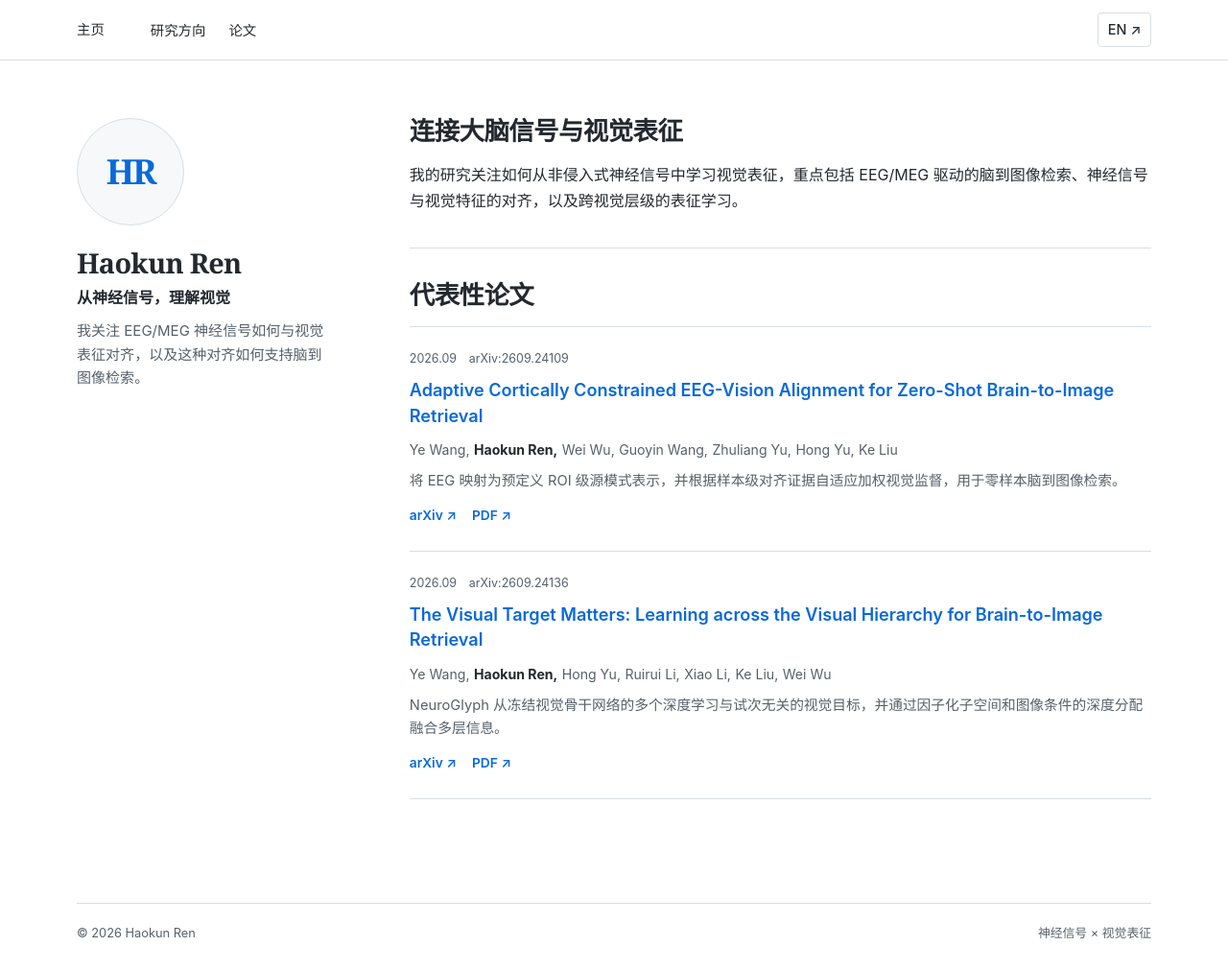
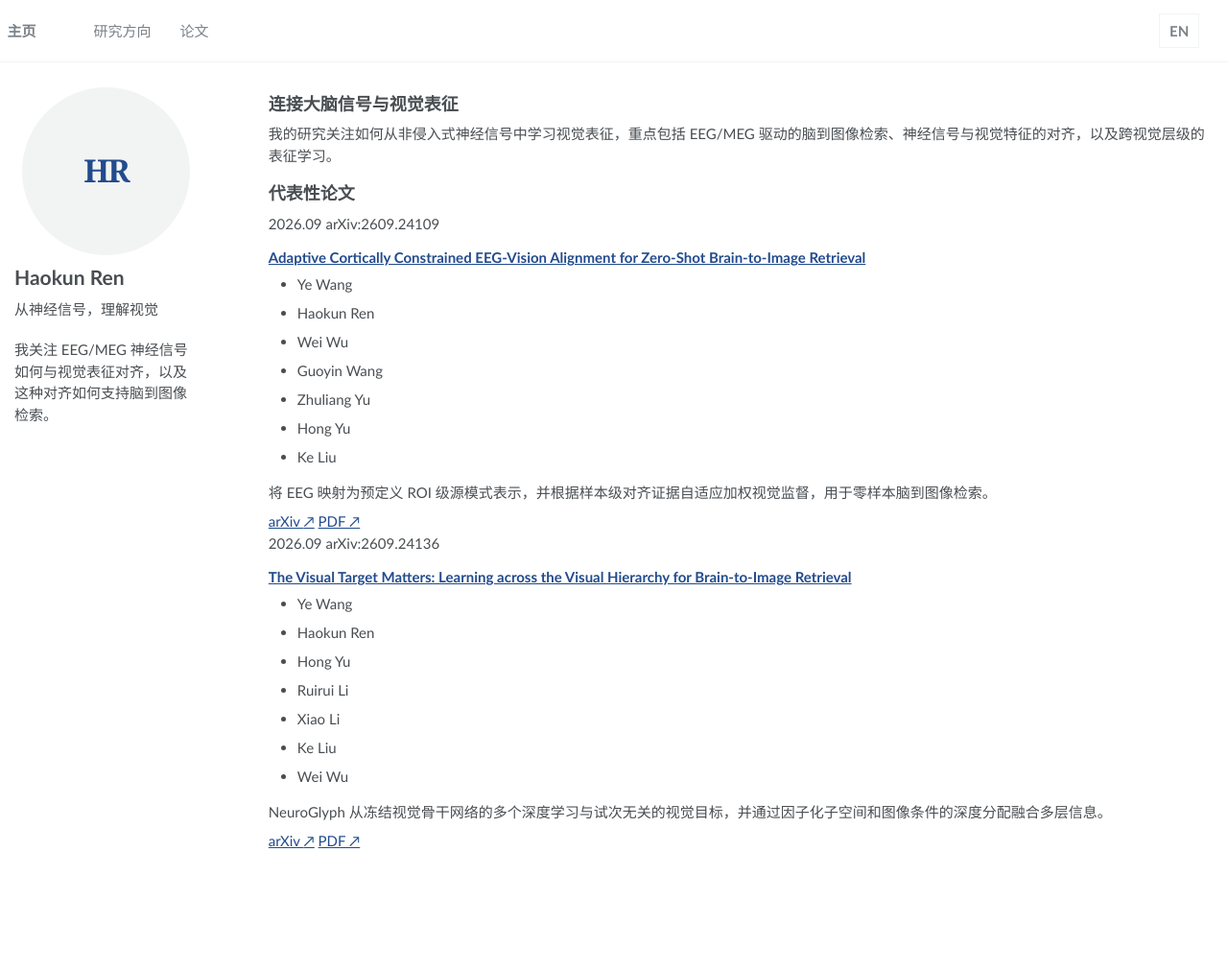
Before and after one commit to J4ck1e2000/J4ck1e2000.github.io, a Jekyll site: the page built from _pages/about.md, in a window 1280 px wide and 1011 px high. Shown: the whole window at 96% size. Built offline with Jekyll 4.4.1, drawn with Linux system fonts in a browser that asks for light colours.

Commit message:
feat: wire bilingual pages into AcadHomepage

```diff
--- a/_config.yml
+++ b/_config.yml
@@ -10,6 +10,9 @@ title                    : "Haokun Ren"
 description              : "Research on EEG/MEG neural representations and brain-to-image retrieval."
 url                      : "https://j4ck1e2000.github.io"
 repository               : "J4ck1e2000/J4ck1e2000.github.io"
+google_scholar_stats_use_cdn: true
+google_scholar_stats_enabled: false
+google_analytics_id: ""
 
 # Site Author
 author:
@@ -35,6 +38,9 @@ exclude:
   - .jekyll-assets-cache
   - .sass-cache
   - .github
+  - assets/js/_main.js
+  - assets/js/plugins
+  - assets/js/vendor
   - Gemfile
   - LICENSE
   - README.md
@@ -70,13 +76,15 @@ defaults:
   # _pages
   - scope:
       path: ""
-    type: pages
+      type: pages
     values:
       layout: default
+      author_profile: true
 
 
 # Sass/SCSS
 sass:
+  sass_dir: _sass
   style: compressed
 
 
@@ -87,15 +95,19 @@ timezone: Asia/Shanghai # http://en.wikipedia.org/wiki/List_of_tz_database_time_
 
 # Plugins
 plugins:
+  - jekyll-paginate
   - jekyll-sitemap
+  - jekyll-gist
   - jekyll-feed
   - jekyll-redirect-from
 # mimic GitHub Pages with --safe
 whitelist:
+  - jekyll-paginate
   - jekyll-sitemap
+  - jekyll-gist
   - jekyll-feed
+  - jemoji
   - jekyll-redirect-from
-  - jemoji
 
 
 # HTML Compression
--- /dev/null
+++ b/_includes/author-profile.html
@@ -0,0 +1,223 @@
+{% if page.author and site.data.authors[page.author] %}
+  {% assign author = site.data.authors[page.author] %}{% else %}{% assign author = site.author %}
+{% endif %}
+{% assign author_bio = author.bio[page.locale] | default: author.bio %}
+
+<div itemscope itemtype="http://schema.org/Person" class="profile_box">
+
+  <div class="author__avatar">
+    {% if author.avatar %}
+      <img src="{{ author.avatar | relative_url }}" class="author__avatar" alt="{{ author.name | escape }}">
+    {% else %}
+      <span class="author__avatar-fallback" aria-hidden="true">HR</span>
+    {% endif %}
+  </div>
+
+  <div class="author__content">
+    <h3 class="author__name">{{ author.name | escape }}</h3>
+    {% if page.hero_title %}<p class="author__bio author__tagline">{{ page.hero_title | escape }}</p>{% endif %}
+    {% if author_bio %}<p class="author__bio">{{ author_bio | escape }}</p>{% endif %}
+  </div>
+
+  {% if author.location or author.employer or author.uri or author.email or author.keybase or author.researchgate or author.twitter or author.facebook or author.google_plus or author.linkedin or author.dblp or author.xing or author.instagram or author.tumblr or author.bitbucket or author.github or author.stackoverflow or author.lastfm or author.dribbble or author.pinterest or author.foursquare or author.steam or author.youtube or author.soundcloud or author.weibo or author.flickr or author.codepen or author.vine or author.googlescholar or author.pubmed or author.orcid or author.impactstory or author.wikipedia %}
+  <div class="author__urls-wrapper">
+    <!-- <button class="btn btn--inverse">More Info & Contact</button> -->
+    <ul class="author__urls social-icons">
+      {% if author.location %}
+        <li><i class="fa fa-fw fa-map-marker" aria-hidden="true"></i> {{ author.location }}</li>
+      {% endif %}
+      {% if author.employer %}
+        <li><i class="fa fa-fw fa-map-marker" aria-hidden="true"></i> {{ author.employer }}</li>
+      {% endif %}
+      {% if author.uri %}
+        <li><a href="{{ author.uri }}"><i class="fas fa-fw fa-link" aria-hidden="true"></i> Website</a></li>
+      {% endif %}
+      {% if author.email %}
+        <li><a href="mailto:{{ author.email }}"><i class="fas fa-fw fa-envelope" aria-hidden="true"></i> Email</a></li>
+      {% endif %}
+      {% if author.keybase %}
+        <li><a href="https://keybase.io/{{ author.keybase }}"><i class="fas fa-fw fa-key" aria-hidden="true"></i> Keybase</a></li>
+      {% endif %}
+       {% if author.researchgate %}
+        <li><a href="{{ author.researchgate }}"><i class="fab fa-fw fa-researchgate" aria-hidden="true"></i> ResearchGate</a></li>
+      {% endif %}
+      {% if author.twitter %}
+        <li><a href="https://twitter.com/{{ author.twitter }}"><i class="fab fa-fw fa-twitter-square" aria-hidden="true"></i> Twitter</a></li>
+      {% endif %}
+      {% if author.facebook %}
+        <li><a href="https://www.facebook.com/{{ author.facebook }}"><i class="fab fa-fw fa-facebook-square" aria-hidden="true"></i> Facebook</a></li>
+      {% endif %}
+      {% if author.google_plus %}
+        <li><a href="https://plus.google.com/+{{ author.google_plus }}"><i class="fab fa-fw fa-google-plus" aria-hidden="true"></i> Google+</a></li>
+      {% endif %}
+      {% if author.linkedin %}
+        <li><a href="https://www.linkedin.com/in/{{ author.linkedin }}"><i class="fab fa-fw fa-linkedin" aria-hidden="true"></i> LinkedIn</a></li>
+      {% endif %}
+      {% if author.dblp %}
+        <li><a href="{{ author.dblp }}"><i class="ai ai-dblp ai-fw" aria-hidden="true"></i> DBLP</a></li>
+      {% endif %}
+      {% if author.xing %}
+        <li><a href="https://www.xing.com/profile/{{ author.xing }}"><i class="fab fa-fw fa-xing-square" aria-hidden="true"></i> XING</a></li>
+      {% endif %}
+      {% if author.instagram %}
+        <li><a href="https://instagram.com/{{ author.instagram }}"><i class="fab fa-fw fa-instagram" aria-hidden="true"></i> Instagram</a></li>
+      {% endif %}
+      {% if author.tumblr %}
+        <li><a href="https://{{ author.tumblr }}.tumblr.com"><i class="fab fa-fw fa-tumblr-square" aria-hidden="true"></i> Tumblr</a></li>
+      {% endif %}
+      {% if author.bitbucket %}
+        <li><a href="https://bitbucket.org/{{ author.bitbucket }}"><i class="fab fa-fw fa-bitbucket" aria-hidden="true"></i> Bitbucket</a></li>
+      {% endif %}
+      {% if author.github %}
+        <li><a href="https://github.com/{{ author.github }}"><i class="fab fa-fw fa-github" aria-hidden="true"></i> Github</a></li>
+      {% endif %}
+      {% if author.stackoverflow %}
+        <li><a href="https://www.stackoverflow.com/users/{{ author.stackoverflow }}"><i class="fab fa-fw fa-stack-overflow" aria-hidden="true"></i> Stackoverflow</a></li>
+      {% endif %}
+      {% if author.lastfm %}
+        <li><a href="https://lastfm.com/user/{{ author.lastfm }}"><i class="fab fa-fw fa-lastfm-square" aria-hidden="true"></i> Last.fm</a></li>
+      {% endif %}
+      {% if author.dribbble %}
+        <li><a href="https://dribbble.com/{{ author.dribbble }}"><i class="fab fa-fw fa-dribbble-square" aria-hidden="true"></i> Dribbble</a></li>
+      {% endif %}
+      {% if author.pinterest %}
+        <li><a href="https://www.pinterest.com/{{ author.pinterest }}"><i class="fab fa-fw fa-pinterest" aria-hidden="true"></i> Pinterest</a></li>
+      {% endif %}
+      {% if author.foursquare %}
+        <li><a href="https://foursquare.com/{{ author.foursquare }}"><i class="fab fa-fw fa-foursquare" aria-hidden="true"></i> Foursquare</a></li>
+      {% endif %}
+      {% if author.steam %}
+        <li><a href="https://steamcommunity.com/id/{{ author.steam }}"><i class="fab fa-fw fa-steam-square" aria-hidden="true"></i> Steam</a></li>
+      {% endif %}
+      {% if author.youtube %}
+        <li><a href="https://www.youtube.com/user/{{ author.youtube }}"><i class="fab fa-fw fa-youtube" aria-hidden="true"></i> YouTube</a></li>
+      {% endif %}
+      {% if author.soundcloud %}
+        <li><a href="https://soundcloud.com/{{ author.soundcloud }}"><i class="fab fa-fw fa-soundcloud" aria-hidden="true"></i> Soundcloud</a></li>
+      {% endif %}
+      {% if author.weibo %}
+        <li><a href="https://www.weibo.com/{{ author.weibo }}"><i class="fab fa-fw fa-weibo" aria-hidden="true"></i> Weibo</a></li>
+      {% endif %}
+      {% if author.flickr %}
+        <li><a href="https://www.flickr.com/{{ author.flickr }}"><i class="fab fa-fw fa-flickr" aria-hidden="true"></i> Flickr</a></li>
+      {% endif %}
+      {% if author.codepen %}
+        <li><a href="https://codepen.io/{{ author.codepen }}"><i class="fab fa-fw fa-codepen" aria-hidden="true"></i> CodePen</a></li>
+      {% endif %}
+      {% if author.vine %}
+        <li><a href="https://vine.co/u/{{ author.vine }}"><i class="fab fa-fw fa-vine" aria-hidden="true"></i> Vine</a></li>
+      {% endif %}
+      {% if author.googlescholar %}
+        <li><a href="{{ author.googlescholar }}"><i class="fas fa-fw fa-graduation-cap"></i> Google Scholar</a></li>
+      {% endif %}
+      {% if author.pubmed %}
+        <li><a href="{{ author.pubmed }}"><i class="ai ai-pubmed-square ai-fw"></i> PubMed</a></li>
+      {% endif %}
+      {% if author.orcid %}
+        <li><a href="{{ author.orcid }}"><i class="ai ai-orcid-square ai-fw"></i> ORCID</a></li>
+      {% endif %}
+      {% if author.impactstory %}
+        <li><a href="{{ author.impactstory }}"><i class="ai ai-impactstory ai-fw"></i> Impactstory</a></li>
+      {% endif %}
+      {% if author.wikipedia %}
+        <li><a href="https://en.wikipedia.org/wiki/User:{{ author.wikipedia }}"><i class="fab fa-fw fa-wikipedia-w" aria-hidden="true"></i> Wikipedia</a></li>
+{% endif %}
+    </ul>
+      <div class="author__urls_sm">
+      {% if author.uri %}
+        <a href="{{ author.uri }}"><i class="fas fa-fw fa-link" aria-hidden="true"></i></a>
+      {% endif %}
+      {% if author.email %}
+        <a href="mailto:{{ author.email }}"><i class="fas fa-fw fa-envelope" aria-hidden="true"></i></a>
+      {% endif %}
+      {% if author.keybase %}
+        <a href="https://keybase.io/{{ author.keybase }}"><i class="fas fa-fw fa-key" aria-hidden="true"></i></a>
+      {% endif %}
+       {% if author.researchgate %}
+        <a href="{{ author.researchgate }}"><i class="fab fa-fw fa-researchgate" aria-hidden="true"></i></a>
+      {% endif %}
+      {% if author.twitter %}
+        <a href="https://twitter.com/{{ author.twitter }}"><i class="fab fa-fw fa-twitter-square" aria-hidden="true"></i></a>
+      {% endif %}
+      {% if author.facebook %}
+        <a href="https://www.facebook.com/{{ author.facebook }}"><i class="fab fa-fw fa-facebook-square" aria-hidden="true"></i></a>
+      {% endif %}
+      {% if author.google_plus %}
+        <a href="https://plus.google.com/+{{ author.google_plus }}"><i class="fab fa-fw fa-google-plus" aria-hidden="true"></i></a>
+      {% endif %}
+      {% if author.linkedin %}
+        <a href="https://www.linkedin.com/in/{{ author.linkedin }}"><i class="fab fa-fw fa-linkedin" aria-hidden="true"></i></a>
+      {% endif %}
+      {% if author.dblp %}
+        <a href="{{ author.dblp }}"><i class="ai ai-dblp ai-fw" aria-hidden="true"></i></a>
+      {% endif %}
+      {% if author.xing %}
+        <a href="https://www.xing.com/profile/{{ author.xing }}"><i class="fab fa-fw fa-xing-square" aria-hidden="true"></i></a>
+      {% endif %}
+      {% if author.instagram %}
+        <a href="https://instagram.com/{{ author.instagram }}"><i class="fab fa-fw fa-instagram" aria-hidden="true"></i></a>
+      {% endif %}
+      {% if author.tumblr %}
+        <a href="https://{{ author.tumblr }}.tumblr.com"><i class="fab fa-fw fa-tumblr-square" aria-hidden="true"></i></a>
+      {% endif %}
+      {% if author.bitbucket %}
+        <a href="https://bitbucket.org/{{ author.bitbucket }}"><i class="fab fa-fw fa-bitbucket" aria-hidden="true"></i></a>
+      {% endif %}
+      {% if author.github %}
+        <a href="https://github.com/{{ author.github }}"><i class="fab fa-fw fa-github" aria-hidden="true"></i></a>
+      {% endif %}
+      {% if author.stackoverflow %}
+        <a href="https://www.stackoverflow.com/users/{{ author.stackoverflow }}"><i class="fab fa-fw fa-stack-overflow" aria-hidden="true"></i></a>
+      {% endif %}
+      {% if author.lastfm %}
+        <a href="https://lastfm.com/user/{{ author.lastfm }}"><i class="fab fa-fw fa-lastfm-square" aria-hidden="true"></i></a>
+      {% endif %}
+      {% if author.dribbble %}
+        <a href="https://dribbble.com/{{ author.dribbble }}"><i class="fab fa-fw fa-dribbble-square" aria-hidden="true"></i></a>
+      {% endif %}
+      {% if author.pinterest %}
+        <a href="https://www.pinterest.com/{{ author.pinterest }}"><i class="fab fa-fw fa-pinterest" aria-hidden="true"></i></a>
+      {% endif %}
+      {% if author.foursquare %}
+        <a href="https://foursquare.com/{{ author.foursquare }}"><i class="fab fa-fw fa-foursquare" aria-hidden="true"></i></a>
+      {% endif %}
+      {% if author.steam %}
+        <a href="https://steamcommunity.com/id/{{ author.steam }}"><i class="fab fa-fw fa-steam-square" aria-hidden="true"></i></a>
+      {% endif %}
+      {% if author.youtube %}
+        <a href="https://www.youtube.com/user/{{ author.youtube }}"><i class="fab fa-fw fa-youtube" aria-hidden="true"></i></a>
+      {% endif %}
+      {% if author.soundcloud %}
+        <a href="https://soundcloud.com/{{ author.soundcloud }}"><i class="fab fa-fw fa-soundcloud" aria-hidden="true"></i></a>
+      {% endif %}
+      {% if author.weibo %}
+        <a href="https://www.weibo.com/{{ author.weibo }}"><i class="fab fa-fw fa-weibo" aria-hidden="true"></i></a>
+      {% endif %}
+      {% if author.flickr %}
+        <a href="https://www.flickr.com/{{ author.flickr }}"><i class="fab fa-fw fa-flickr" aria-hidden="true"></i></a>
+      {% endif %}
+      {% if author.codepen %}
+        <a href="https://codepen.io/{{ author.codepen }}"><i class="fab fa-fw fa-codepen" aria-hidden="true"></i></a>
+      {% endif %}
+      {% if author.vine %}
+        <a href="https://vine.co/u/{{ author.vine }}"><i class="fab fa-fw fa-vine" aria-hidden="true"></i></a>
+      {% endif %}
+      {% if author.googlescholar %}
+        <a href="{{ author.googlescholar }}"><i class="fas fa-fw fa-graduation-cap"></i></a>
+      {% endif %}
+      {% if author.pubmed %}
+        <a href="{{ author.pubmed }}"><i class="ai ai-pubmed-square ai-fw"></i></a>
+      {% endif %}
+      {% if author.orcid %}
+        <a href="{{ author.orcid }}"><i class="ai ai-orcid-square ai-fw"></i></a>
+      {% endif %}
+      {% if author.impactstory %}
+        <a href="{{ author.impactstory }}"><i class="ai ai-impactstory ai-fw"></i></a>
+      {% endif %}
+      {% if author.wikipedia %}
+        <a href="https://en.wikipedia.org/wiki/User:{{ author.wikipedia }}"><i class="fab fa-fw fa-wikipedia-w" aria-hidden="true"></i></a>
+      {% endif %}
+    </div>
+  </div>
+  {% endif %}
+</div>
--- /dev/null
+++ b/_includes/browser-upgrade.html
@@ -0,0 +1,3 @@
+<!--[if lt IE 9]>
+<div class="notice--danger align-center" style="margin: 0;">You are using an <strong>outdated</strong> browser. Please <a href="http://browsehappy.com/">upgrade your browser</a> to improve your experience.</div>
+<![endif]-->
--- a/_includes/head.html
+++ b/_includes/head.html
@@ -1,10 +1,4 @@
 <meta charset="utf-8">
 {% include seo.html %}
 <meta name="viewport" content="width=device-width, initial-scale=1.0">
-<meta name="theme-color" content="#ffffff">
-<link rel="apple-touch-icon" sizes="180x180" href="{{ '/images/apple-touch-icon.png' | relative_url }}">
-<link rel="icon" type="image/png" sizes="32x32" href="{{ '/images/favicon-32x32.png' | relative_url }}">
-<link rel="icon" type="image/png" sizes="16x16" href="{{ '/images/favicon-16x16.png' | relative_url }}">
-<link rel="icon" href="{{ '/images/favicon.ico' | relative_url }}">
-<link rel="manifest" href="{{ '/images/site.webmanifest' | relative_url }}">
-<link rel="stylesheet" href="{{ '/assets/css/site.css' | relative_url }}">
+<link rel="stylesheet" href="{{ '/assets/css/main.css' | relative_url }}">
--- /dev/null
+++ b/_includes/head/custom.html
@@ -0,0 +1,22 @@
+<link rel="apple-touch-icon" sizes="180x180" href="{{ '/images/apple-touch-icon.png' | relative_url }}">
+<link rel="icon" type="image/png" sizes="32x32" href="{{ '/images/favicon-32x32.png' | relative_url }}">
+<link rel="icon" type="image/png" sizes="16x16" href="{{ '/images/favicon-16x16.png' | relative_url }}">
+<link rel="icon" href="{{ '/images/favicon.ico' | relative_url }}">
+<link rel="manifest" href="{{ '/images/site.webmanifest' | relative_url }}">
+<meta name="theme-color" content="#ffffff">
+<link rel="stylesheet" href="{{ '/assets/css/academicons.css' | relative_url }}">
+
+{% if page.mathjax %}
+<script type="text/x-mathjax-config"> MathJax.Hub.Config({ TeX: { equationNumbers: { autoNumber: "all" } } }); </script>
+<script type="text/x-mathjax-config">
+  MathJax.Hub.Config({
+    tex2jax: {
+      inlineMath: [ ['$','$'], ["\\(","\\)"] ],
+      processEscapes: true
+    }
+  });
+</script>
+<script src='https://cdnjs.cloudflare.com/ajax/libs/mathjax/2.7.4/latest.js?config=TeX-MML-AM_CHTML' async></script>
+{% endif %}
+
+<!-- end custom head snippets -->
--- /dev/null
+++ b/_includes/masthead.html
@@ -0,0 +1,30 @@
+{% assign home_url = '/' %}
+{% assign home_label = '主页' %}
+{% assign language_label = 'EN' %}
+{% assign language_code = 'en' %}
+{% assign language_aria_label = 'Switch to English' %}
+{% if page.locale == 'en' %}
+  {% assign home_url = '/en/' %}
+  {% assign home_label = 'Home' %}
+  {% assign language_label = '中' %}
+  {% assign language_code = 'zh-CN' %}
+  {% assign language_aria_label = '切换到中文' %}
+{% endif %}
+
+<div class="masthead">
+  <div class="masthead__inner-wrap">
+    <div class="masthead__menu">
+      <nav id="site-nav" class="greedy-nav" aria-label="{% if page.locale == 'zh' %}主导航{% else %}Main navigation{% endif %}">
+        <button type="button" aria-label="{% if page.locale == 'zh' %}打开导航菜单{% else %}Open navigation menu{% endif %}"><div class="navicon"></div></button>
+        <ul class="visible-links">
+          <li class="masthead__menu-item masthead__menu-item--lg masthead__menu-home-item"><a href="{{ home_url | relative_url }}">{{ home_label }}</a></li>
+          {% for item in site.data.navigation[page.locale] %}
+            <li class="masthead__menu-item"><a href="#{{ item.anchor }}">{{ item.title }}</a></li>
+          {% endfor %}
+        </ul>
+        <ul class="hidden-links hidden"></ul>
+      </nav>
+    </div>
+    <a class="masthead__lang-switch" href="{{ page.alternate_url | relative_url }}" lang="{{ language_code }}" aria-label="{{ language_aria_label }}">{{ language_label }}</a>
+  </div>
+</div>
--- /dev/null
+++ b/_includes/scripts.html
@@ -0,0 +1,8 @@
+<script src="{{ '/assets/js/main.min.js' | relative_url }}"></script>
+
+{% if site.google_analytics_id and site.google_analytics_id != "" and page.analytics != false %}
+{% include analytics.html %}
+{% endif %}
+{% if site.google_scholar_stats_enabled and site.author.googlescholar %}
+{% include fetch_google_scholar_stats.html %}
+{% endif %}
--- /dev/null
+++ b/_includes/sidebar.html
@@ -0,0 +1,14 @@
+{% if page.author_profile or layout.author_profile or page.sidebar %}
+  <div class="sidebar sticky">
+  {% if page.author_profile or layout.author_profile %}{% include author-profile.html %}{% endif %}
+  {% if page.sidebar %}
+    {% for s in page.sidebar %}
+      {% if s.image %}
+        <img src= "{{ s.image }}" alt="{% if s.image_alt %}{{ s.image_alt }}{% endif %}">
+      {% endif %}
+      {% if s.title %}<h3>{{ s.title }}</h3>{% endif %}
+      {% if s.text %}{{ s.text | markdownify }}{% endif %}
+    {% endfor %}
+  {% endif %}
+  </div>
+{% endif %}
--- a/_layouts/default.html
+++ b/_layouts/default.html
@@ -3,23 +3,35 @@ layout: compress
 ---
 
 <!doctype html>
-<html lang="{{ page.lang }}">
+<html lang="{{ page.lang }}" class="no-js">
   <head>
     {% include head.html %}
+    {% include head/custom.html %}
   </head>
+
   <body>
-    <a class="skip-link" href="#main">
-      {% if page.locale == "zh" %}跳转到正文{% else %}Skip to content{% endif %}
-    </a>
-    {% include site-header.html %}
-    <main id="main" class="academic-layout">
-      <aside class="profile-column">
-        {% include site-profile.html %}
-      </aside>
-      <article class="content-column">
-        {{ content }}
+
+    <ul class="skip-link">
+      <li><a class="screen-reader-text" href="#main">{% if page.locale == 'zh' %}跳转到正文{% else %}Skip to content{% endif %}</a></li>
+    </ul>
+
+    {% include browser-upgrade.html %}
+    {% include masthead.html %}
+
+    <div id="main" role="main">
+      {% include sidebar.html %}
+
+      <article class="page" itemscope itemtype="http://schema.org/CreativeWork">
+        {% if page.title %}<meta itemprop="headline" content="{{ page.title | markdownify | strip_html | strip_newlines | escape_once }}">{% endif %}
+        <div class="page__inner-wrap">
+          <section class="page__content" itemprop="text">
+            {{ content }}
+          </section>
+        </div>
       </article>
-    </main>
-    {% include site-footer.html %}
+    </div>
+
+    {% include scripts.html %}
+
   </body>
 </html>
--- a/assets/css/main.scss
+++ b/assets/css/main.scss
@@ -107,3 +107,52 @@ h1:before, .anchor:before {
     background-color: #00369f;
     font-size: .8em;
 }
+
+.masthead__inner-wrap {
+    display: flex;
+    align-items: center;
+    gap: 1em;
+}
+
+.masthead__menu {
+    flex: 1 1 auto;
+    min-width: 0;
+}
+
+.masthead__menu-home-item {
+    display: block !important;
+}
+
+.masthead__lang-switch {
+    flex: none;
+    display: block;
+    margin: .4em .5em;
+    padding: .4em .65em;
+    border: 1px solid $border-color;
+    color: $masthead-link-color;
+    font-weight: bold;
+    white-space: nowrap;
+}
+
+.masthead__lang-switch:focus-visible {
+    outline: 3px solid $info-color;
+    outline-offset: 2px;
+}
+
+.author__avatar-fallback {
+    display: flex;
+    width: 100%;
+    max-width: 175px;
+    aspect-ratio: 1;
+    margin: 0 auto;
+    align-items: center;
+    justify-content: center;
+    border: 1px solid $border-color;
+    border-radius: 50%;
+    color: $info-color;
+    background: $lighter-gray;
+    font-family: $serif;
+    font-size: 2.2em;
+    font-weight: bold;
+    letter-spacing: -.06em;
+}
```
Also changed, not shown: _includes/analytics.html (added, +13 -0 lines), _includes/fetch_google_scholar_stats.html (added, +19 -0 lines).
